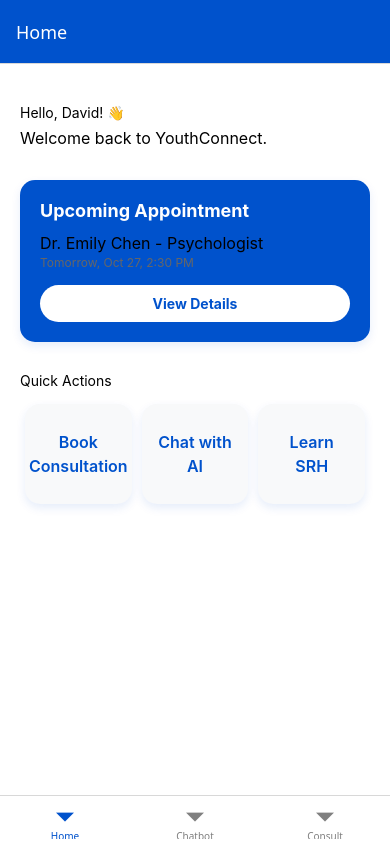
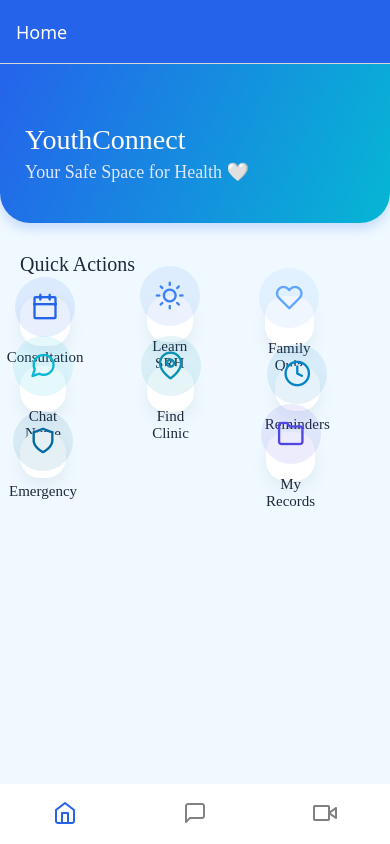
Before and after one commit to Dindav-Medical-Foundation/YouthConnect-Health, a React Native app in the folder apps/youthconnect-mobile/: screen /Home in a window 390 px wide. Built offline with nearby package versions, Linux system fonts and the light colour scheme.

Commit message:
feat: implement Azure medical UI theme and navigation icons (#11)
Co-authored-by: DarwinStylish <phantomstylish@gmail.com>

```diff
--- /dev/null
+++ b/apps/youthconnect-mobile/src/components/AnimatedPressable.js
@@ -0,0 +1,35 @@
+import React, { useRef } from 'react';
+import { Animated, Pressable } from 'react-native';
+
+export default function AnimatedPressable({ children, onPress, style }) {
+  const scaleAnim = useRef(new Animated.Value(1)).current;
+
+  const handlePressIn = () => {
+    Animated.spring(scaleAnim, {
+      toValue: 0.94,
+      useNativeDriver: true,
+      speed: 50,
+    }).start();
+  };
+
+  const handlePressOut = () => {
+    Animated.spring(scaleAnim, {
+      toValue: 1,
+      useNativeDriver: true,
+      speed: 30,
+      bounciness: 10,
+    }).start();
+  };
+
+  return (
+    <Pressable
+      onPressIn={handlePressIn}
+      onPressOut={handlePressOut}
+      onPress={onPress}
+    >
+      <Animated.View style={[style, { transform: [{ scale: scaleAnim }] }]}>
+        {children}
+      </Animated.View>
+    </Pressable>
+  );
+}
--- a/apps/youthconnect-mobile/src/navigation/AppNavigator.js
+++ b/apps/youthconnect-mobile/src/navigation/AppNavigator.js
@@ -1,24 +1,50 @@
 import React from 'react';
 import { createBottomTabNavigator } from '@react-navigation/bottom-tabs';
-import { createStackNavigator } from '@react-navigation/stack';
+import { createNativeStackNavigator } from '@react-navigation/native-stack';
 import HomeScreen from '../screens/HomeScreen';
 import ChatbotScreen from '../screens/ChatbotScreen';
 import ConsultationScreen from '../screens/ConsultationScreen';
 import VideoCallScreen from '../screens/VideoCallScreen';
+import FamilyPlanningScreen from '../screens/FamilyPlanningScreen';
+import LearnSRHScreen from '../screens/LearnSRHScreen';
+import FindClinicScreen from '../screens/FindClinicScreen';
+import RemindersScreen from '../screens/RemindersScreen';
+import EmergencyHelpScreen from '../screens/EmergencyHelpScreen';
+import MyRecordsScreen from '../screens/MyRecordsScreen';
 import { theme } from '../theme/theme';
 
 const Tab = createBottomTabNavigator();
-const Stack = createStackNavigator();
+const Stack = createNativeStackNavigator();
+
+import { Feather } from '@expo/vector-icons';
 
 function TabNavigator() {
   return (
     <Tab.Navigator
-      screenOptions={{
+      screenOptions={({ route }) => ({
         headerStyle: { backgroundColor: theme.colors.primary },
         headerTintColor: '#fff',
         tabBarActiveTintColor: theme.colors.primary,
         tabBarInactiveTintColor: 'gray',
-      }}
+        tabBarStyle: {
+          borderTopWidth: 0,
+          elevation: 10,
+          height: 60,
+          paddingBottom: 10,
+          paddingTop: 10,
+        },
+        tabBarIcon: ({ color, size }) => {
+          let iconName;
+          if (route.name === 'Home') {
+            iconName = 'home';
+          } else if (route.name === 'Chatbot') {
+            iconName = 'message-square';
+          } else if (route.name === 'Consult') {
+            iconName = 'video';
+          }
+          return <Feather name={iconName} size={24} color={color} />;
+        },
+      })}
     >
       <Tab.Screen name="Home" component={HomeScreen} />
       <Tab.Screen name="Chatbot" component={ChatbotScreen} />
@@ -29,13 +55,15 @@ function TabNavigator() {
 
 export default function AppNavigator() {
   return (
-    <Stack.Navigator screenOptions={{ headerShown: false }}>
-      <Stack.Screen name="MainTabs" component={TabNavigator} />
-      <Stack.Screen
-        name="VideoCall"
-        component={VideoCallScreen}
-        options={{ headerShown: true, title: 'Teleconsultation', headerStyle: { backgroundColor: theme.colors.primary }, headerTintColor: '#fff' }}
-      />
+    <Stack.Navigator screenOptions={{ headerShown: true, headerStyle: { backgroundColor: theme.colors.primary }, headerTintColor: '#fff' }}>
+      <Stack.Screen name="MainTabs" component={TabNavigator} options={{ headerShown: false }} />
+      <Stack.Screen name="VideoCall" component={VideoCallScreen} options={{ title: 'Teleconsultation' }} />
+      <Stack.Screen name="FamilyPlanning" component={FamilyPlanningScreen} options={{ title: 'Family Planning Quiz' }} />
+      <Stack.Screen name="LearnSRH" component={LearnSRHScreen} options={{ title: 'Digital SRH Education' }} />
+      <Stack.Screen name="FindClinic" component={FindClinicScreen} options={{ title: 'Find Clinic' }} />
+      <Stack.Screen name="Reminders" component={RemindersScreen} options={{ title: 'Medication Reminders' }} />
+      <Stack.Screen name="EmergencyHelp" component={EmergencyHelpScreen} options={{ title: 'Emergency Help' }} />
+      <Stack.Screen name="MyRecords" component={MyRecordsScreen} options={{ title: 'My Records' }} />
     </Stack.Navigator>
   );
 }
--- a/apps/youthconnect-mobile/src/screens/HomeScreen.js
+++ b/apps/youthconnect-mobile/src/screens/HomeScreen.js
@@ -1,35 +1,51 @@
 import React from 'react';
-import { View, Text, StyleSheet, TouchableOpacity, ScrollView } from 'react-native';
+import { View, Text, StyleSheet, ScrollView } from 'react-native';
+import { LinearGradient } from 'expo-linear-gradient';
+import { Feather } from '@expo/vector-icons';
 import { theme } from '../theme/theme';
+import AnimatedPressable from '../components/AnimatedPressable';
 
 export default function HomeScreen({ navigation }) {
+  const menuItems = [
+    { title: 'Consultation', route: 'Consult', icon: 'calendar', color: '#2563EB' },
+    { title: 'Learn SRH', route: 'LearnSRH', icon: 'sun', color: '#3B82F6' },
+    { title: 'Family Quiz', route: 'FamilyPlanning', icon: 'heart', color: '#60A5FA' },
+    { title: 'Chat Nurse', route: 'Chatbot', icon: 'message-circle', color: '#06B6D4' },
+    { title: 'Find Clinic', route: 'FindClinic', icon: 'map-pin', color: '#0891B2' },
+    { title: 'Reminders', route: 'Reminders', icon: 'clock', color: '#0284C7' },
+    { title: 'Emergency', route: 'EmergencyHelp', icon: 'shield', color: '#0369A1' },
+    { title: 'My Records', route: 'MyRecords', icon: 'folder', color: '#4F46E5' },
+  ];
+
   return (
-    <ScrollView style={styles.container}>
-      <View style={styles.header}>
-        <Text style={theme.typography.h1}>Hello, David! 👋</Text>
-        <Text style={styles.subtitle}>Welcome back to YouthConnect.</Text>
-      </View>
+    <ScrollView style={styles.container} bounces={false}>
+      <LinearGradient
+        colors={['#2563EB', '#06B6D4']}
+        start={{ x: 0, y: 0 }}
+        end={{ x: 1, y: 1 }}
+        style={styles.headerGradient}
+      >
+        <Text style={styles.headerTitle}>YouthConnect</Text>
+        <Text style={styles.headerSubtitle}>Your Safe Space for Health 🤍</Text>
+      </LinearGradient>
 
-      <View style={styles.card}>
-        <Text style={styles.cardTitle}>Upcoming Appointment</Text>
-        <Text style={theme.typography.body}>Dr. Emily Chen - Psychologist</Text>
-        <Text style={theme.typography.caption}>Tomorrow, Oct 27, 2:30 PM</Text>
-        <TouchableOpacity style={styles.button} onPress={() => navigation.navigate('Consult')}>
-          <Text style={styles.buttonText}>View Details</Text>
-        </TouchableOpacity>
-      </View>
+      <View style={styles.content}>
+        <Text style={styles.sectionTitle}>Quick Actions</Text>
 
-      <Text style={styles.sectionTitle}>Quick Actions</Text>
-      <View style={styles.actionsContainer}>
-        <TouchableOpacity style={styles.actionBox} onPress={() => navigation.navigate('Consult')}>
-          <Text style={styles.actionText}>Book Consultation</Text>
-        </TouchableOpacity>
-        <TouchableOpacity style={styles.actionBox} onPress={() => navigation.navigate('Chatbot')}>
-          <Text style={styles.actionText}>Chat with AI</Text>
-        </TouchableOpacity>
-        <TouchableOpacity style={styles.actionBox}>
-          <Text style={styles.actionText}>Learn SRH</Text>
-        </TouchableOpacity>
+        <View style={styles.gridContainer}>
+          {menuItems.map((item, index) => (
+            <AnimatedPressable
+              key={index}
+              style={styles.gridItem}
+              onPress={() => navigation.navigate(item.route)}
+            >
+              <View style={[styles.iconContainer, { backgroundColor: item.color + '1A' }]}>
+                <Feather name={item.icon} size={28} color={item.color} />
+              </View>
+              <Text style={styles.itemTitle}>{item.title}</Text>
+            </AnimatedPressable>
+          ))}
+        </View>
       </View>
     </ScrollView>
   );
@@ -39,64 +55,64 @@ const styles = StyleSheet.create({
   container: {
     flex: 1,
     backgroundColor: theme.colors.background,
+  },
+  headerGradient: {
+    paddingTop: 60,
+    paddingBottom: 40,
+    paddingHorizontal: 25,
+    borderBottomLeftRadius: 30,
+    borderBottomRightRadius: 30,
+    ...theme.shadows.glow,
+  },
+  headerTitle: {
+    fontFamily: 'Outfit_800ExtraBold',
+    fontSize: 28,
+    color: '#FFFFFF',
+    marginBottom: 5,
+  },
+  headerSubtitle: {
+    fontFamily: 'Outfit_400Regular',
+    fontSize: 18,
+    color: '#E0E7FF',
+  },
+  content: {
     padding: 20,
+    marginTop: 10,
   },
-  header: {
-    marginTop: 20,
-    marginBottom: 30,
+  sectionTitle: {
+    fontFamily: 'Outfit_700Bold',
+    fontSize: 20,
+    color: theme.colors.text,
+    marginBottom: 20,
   },
-  subtitle: {
-    ...theme.typography.body,
-    color: theme.colors.textLight,
-    marginTop: 5,
+  gridContainer: {
+    flexDirection: 'row',
+    flexWrap: 'wrap',
+    justifyContent: 'space-between',
   },
-  card: {
-    backgroundColor: theme.colors.primary,
-    padding: 20,
-    borderRadius: 15,
-    marginBottom: 30,
+  gridItem: {
+    backgroundColor: theme.colors.surface,
+    width: '47%',
+    aspectRatio: 1,
+    borderRadius: 20,
+    padding: 15,
+    marginBottom: 20,
+    alignItems: 'center',
+    justifyContent: 'center',
     ...theme.shadows.soft,
   },
-  cardTitle: {
-    color: '#FFF',
-    fontSize: 18,
-    fontWeight: 'bold',
-    marginBottom: 10,
-  },
-  button: {
-    backgroundColor: '#FFF',
-    paddingVertical: 10,
-    borderRadius: 20,
-    alignItems: 'center',
-    marginTop: 15,
-  },
-  buttonText: {
-    color: theme.colors.primary,
-    fontWeight: 'bold',
-  },
-  sectionTitle: {
-    ...theme.typography.h2,
-    marginBottom: 15,
-  },
-  actionsContainer: {
-    flexDirection: 'row',
-    justifyContent: 'space-between',
-  },
-  actionBox: {
-    backgroundColor: theme.colors.surface,
-    padding: 15,
-    borderRadius: 15,
-    flex: 1,
-    marginHorizontal: 5,
+  iconContainer: {
+    width: 60,
+    height: 60,
+    borderRadius: 30,
     alignItems: 'center',
     justifyContent: 'center',
-    minHeight: 100,
-    ...theme.shadows.soft,
+    marginBottom: 12,
   },
-  actionText: {
-    ...theme.typography.body,
-    fontWeight: '600',
+  itemTitle: {
+    fontFamily: 'Outfit_600SemiBold',
+    fontSize: 15,
     textAlign: 'center',
-    color: theme.colors.primary,
+    color: theme.colors.text,
   }
 });
--- a/apps/youthconnect-mobile/src/theme/theme.js
+++ b/apps/youthconnect-mobile/src/theme/theme.js
@@ -1,26 +1,35 @@
 export const theme = {
   colors: {
-    primary: '#0052cc', // Vibrant Blue
-    secondary: '#e6f0ff', // Light Blue tint
-    background: '#ffffff', // Pure White
-    surface: '#f8f9fa', // Off-white for cards
-    text: '#333333',
-    danger: '#dc3545',
-    warning: '#ffc107',
-    success: '#28a745'
+    primary: '#2563EB', // Azure Blue
+    secondary: '#06B6D4', // Cyan
+    background: '#F0F9FF', // Ice White
+    surface: '#FFFFFF', // Pure White
+    text: '#1E293B', // Slate 800
+    textLight: '#64748B', // Slate 500
+    danger: '#EF4444', // Red
+    warning: '#F59E0B', // Amber
+    success: '#10B981'  // Emerald
   },
   typography: {
-    header: { fontSize: 24, fontWeight: 'bold' },
-    body: { fontSize: 16, lineHeight: 24 },
-    caption: { fontSize: 12, color: '#666' }
+    header: { fontSize: 26, fontWeight: '800', fontFamily: 'Outfit_700Bold' },
+    body: { fontSize: 16, lineHeight: 24, fontFamily: 'Outfit_400Regular' },
+    caption: { fontSize: 13, color: '#64748B', fontFamily: 'Outfit_400Regular' },
+    button: { fontSize: 16, fontWeight: '700', fontFamily: 'Outfit_600SemiBold' }
   },
   shadows: {
     soft: {
-      shadowColor: '#0052cc',
-      shadowOffset: { width: 0, height: 4 },
+      shadowColor: '#64748B',
+      shadowOffset: { width: 0, height: 8 },
       shadowOpacity: 0.1,
-      shadowRadius: 10,
-      elevation: 5
+      shadowRadius: 15,
+      elevation: 6
+    },
+    glow: {
+      shadowColor: '#2563EB',
+      shadowOffset: { width: 0, height: 6 },
+      shadowOpacity: 0.2,
+      shadowRadius: 12,
+      elevation: 8
     }
   }
 };
```
